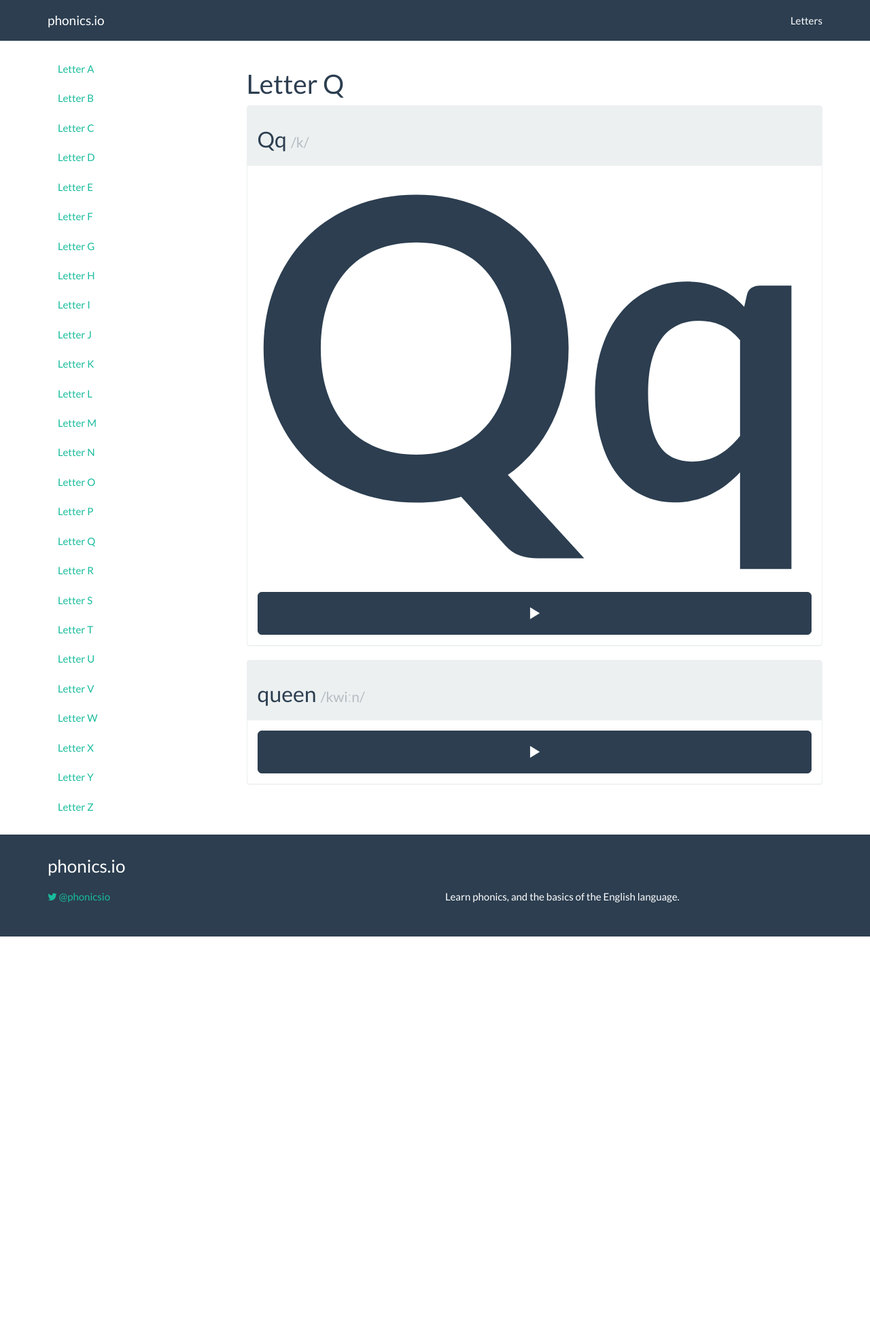
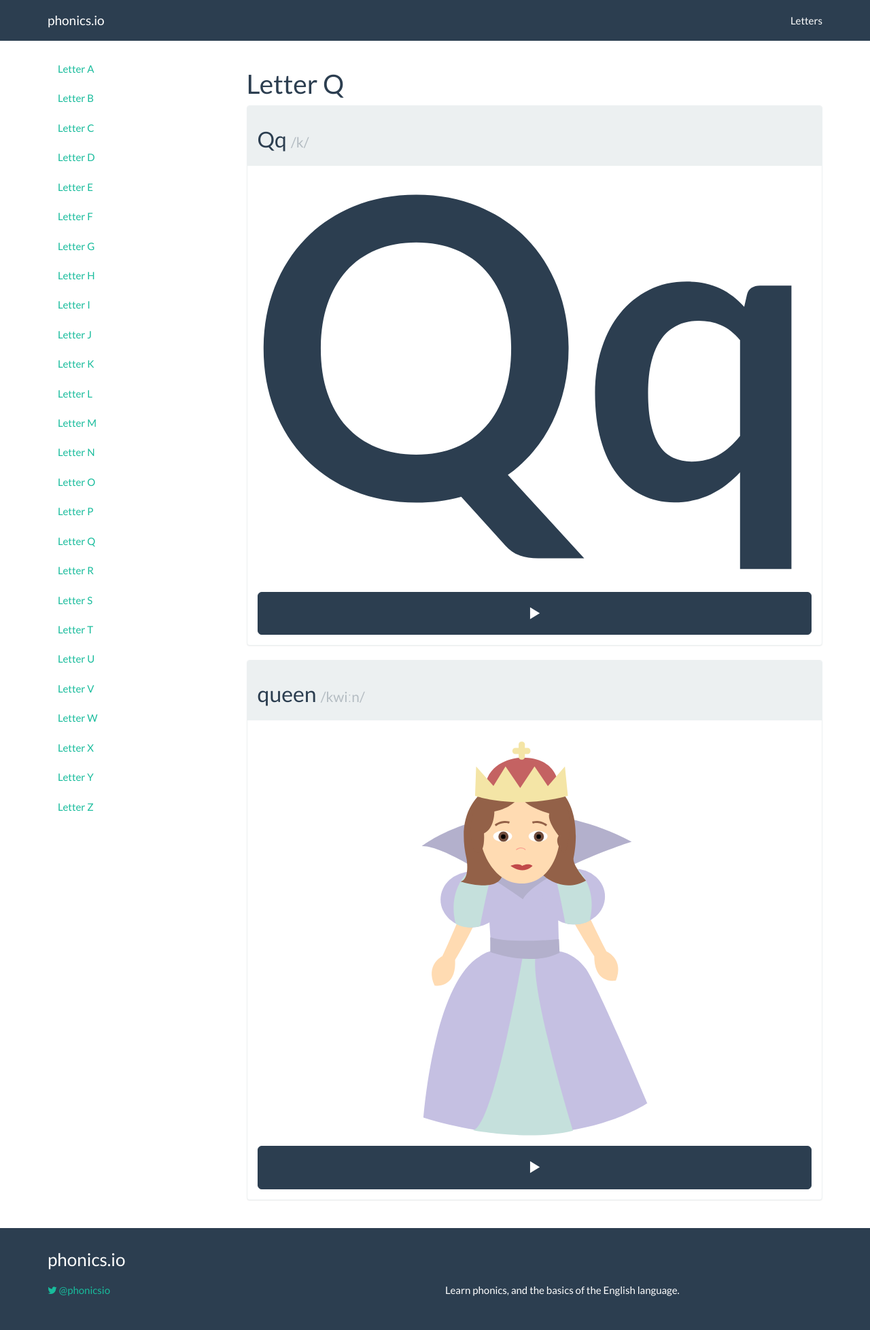
Before and after one commit to irmbrady/phonics.io, a Jekyll site: the page built from letters/q.html, in a window 1280 px wide. Shown: the whole page at 68% size. Built offline with Jekyll 4.4.1, drawn with Linux system fonts in a browser that asks for light colours; nearby versions of some CDN libraries; before the commit the page ends 1378 px from its top, so only the background shows below that.

Commit message:
Added queen svg

```diff
--- a/letters/q.html
+++ b/letters/q.html
@@ -26,7 +26,7 @@ categories: [letters]
     <h2>queen <small>/kwiːn/</small></h2>
   </div>
   <div class="panel-body">
-    <!-- <img src="/../resources/images/XX.svg" alt="XX" style="width: 100%; display: block;"/> -->
+    <img src="/../resources/images/queen.svg" alt="queen" style="width: 100%; display: block;"/>
     <audio id="say-queen">
       <source src="/../resources/sounds/mp3/queen.mp3" type="audio/mpeg" />
       <source src="/../resources/sounds/ogg/queen.ogg" type="audio/ogg" />
```
Also changed, not shown: resources/images/queen.svg (added).
